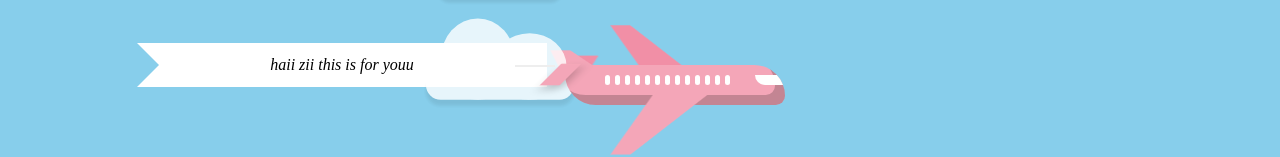
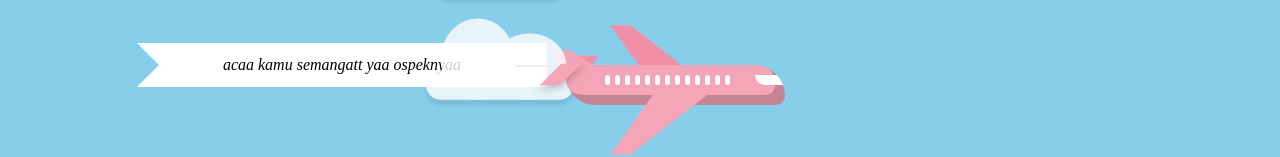
Before and after one commit to denysyuja/pesawat-lucu, a plain HTML site: page index.html in a window 1280 px wide. Shown: the part 335-492 px from the top of the page. Drawn offline with Linux system fonts and the light colour scheme.

Commit message:
index.html

```diff
--- a/index.html
+++ b/index.html
@@ -27,7 +27,7 @@
     <div class="banner-container">
         <i class="rope"></i>
         <i class="banner">
-         haii zii this is for youu
+         acaa kamu semangatt yaa ospeknyaa
         <i class="triangle"></i>
     </i>
     </div>
```
